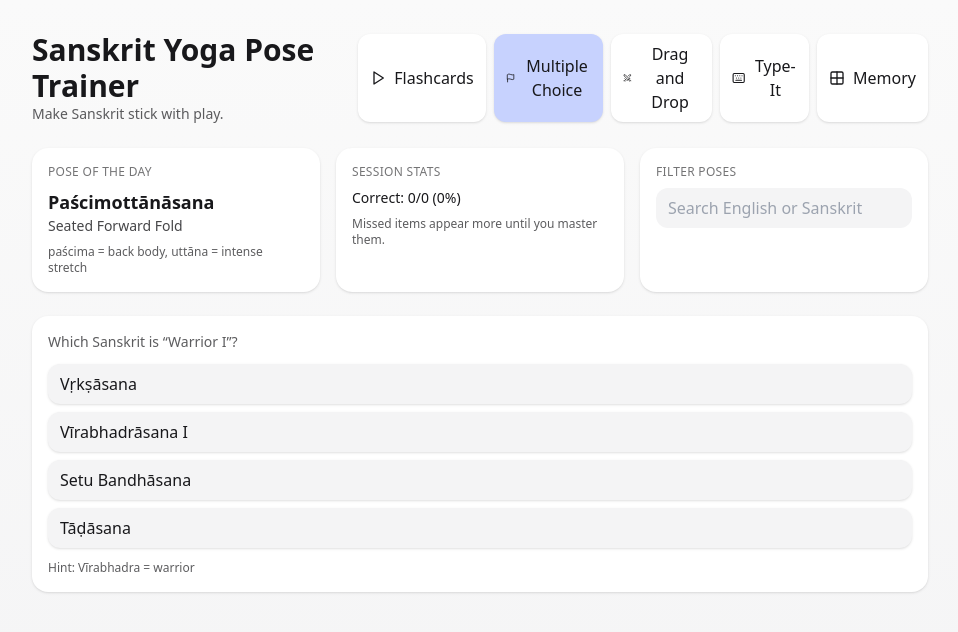
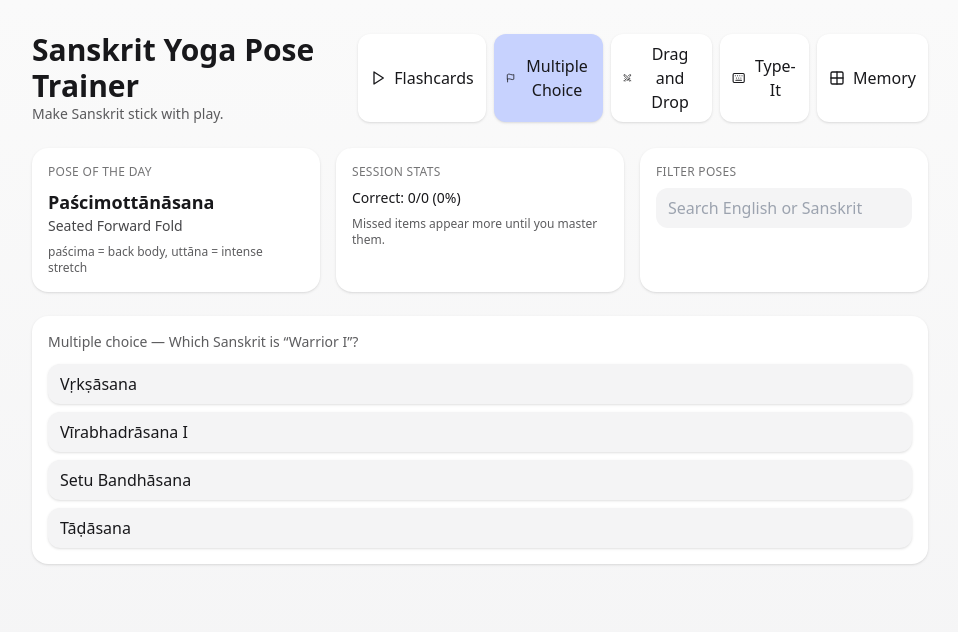
Before and after one commit to drcoppola17/Sanskrit, a React (Vite) app: page / in a window 1280 px wide. Both pictures are taken after a click on the button "Multiple Choice". Shown: the top 632 px of the page, without its empty margins (160-1118 px from the left). Built offline with nearby package versions, Linux system fonts and the light colour scheme.

Commit message:
Update App.jsx

```diff
--- a/src/App.jsx
+++ b/src/App.jsx
@@ -80,20 +80,43 @@ function Flashcards({ data, onResult, nextItemKey }) {
 
 function MultipleChoice({ data, onResult, nextItemKey }) {
   const correct = data.find(p => p.key === nextItemKey) ?? data[0];
-  const options = useMemo(() => shuffle([correct, ...shuffle(data.filter(p => p.key !== correct.key)).slice(0,3)]), [correct.key]);
+  const options = useMemo(() =>
+    shuffle([correct, ...shuffle(data.filter(p => p.key !== correct.key)).slice(0, 3)])
+  , [correct.key]);
+
   const [picked, setPicked] = useState(null);
-  const choose = (opt) => { if (picked) return; const ok = opt.key === correct.key; setPicked(opt.key); onResult(correct.key, ok); };
+
+  const choose = (opt) => {
+    if (picked) return;
+    const ok = opt.key === correct.key;
+    setPicked(opt.key);
+    onResult(correct.key, ok);
+    // Auto-advance after 1.5s
+    setTimeout(() => setPicked(null), 1500);
+  };
+
   return (
     <div className="grid gap-3">
-      <div className="text-sm opacity-70">Which Sanskrit is “{correct.en}”?</div>
+      <div className="text-sm opacity-70">Multiple choice — Which Sanskrit is “{correct.en}”?</div>
       <div className="grid gap-2">
-        {options.map(o => (
+        {options.map((o) => (
           <button key={o.key}
-                  className={`px-3 py-2 rounded-xl shadow text-left ${picked ? (o.key === correct.key ? "bg-emerald-200 dark:bg-emerald-800" : o.key === picked ? "bg-rose-200 dark:bg-rose-900" : "bg-zinc-100 dark:bg-zinc-800") : "bg-zinc-100 dark:bg-zinc-800"}`}
-                  onClick={() => choose(o)}>{o.sa}</button>
+            className={`px-3 py-2 rounded-xl shadow text-left ${
+              picked
+                ? o.key === correct.key
+                  ? "bg-emerald-200 dark:bg-emerald-800"
+                  : o.key === picked
+                  ? "bg-rose-200 dark:bg-rose-900"
+                  : "bg-zinc-100 dark:bg-zinc-800"
+                : "bg-zinc-100 dark:bg-zinc-800"
+            }`}
+            onClick={() => choose(o)}
+          >
+            {o.sa}
+          </button>
         ))}
       </div>
-      <div className="text-xs opacity-70">Hint: {correct.literal}</div>
+      {picked && <div className="text-xs opacity-70">Hint: {correct.literal}</div>}
     </div>
   );
 }
```
